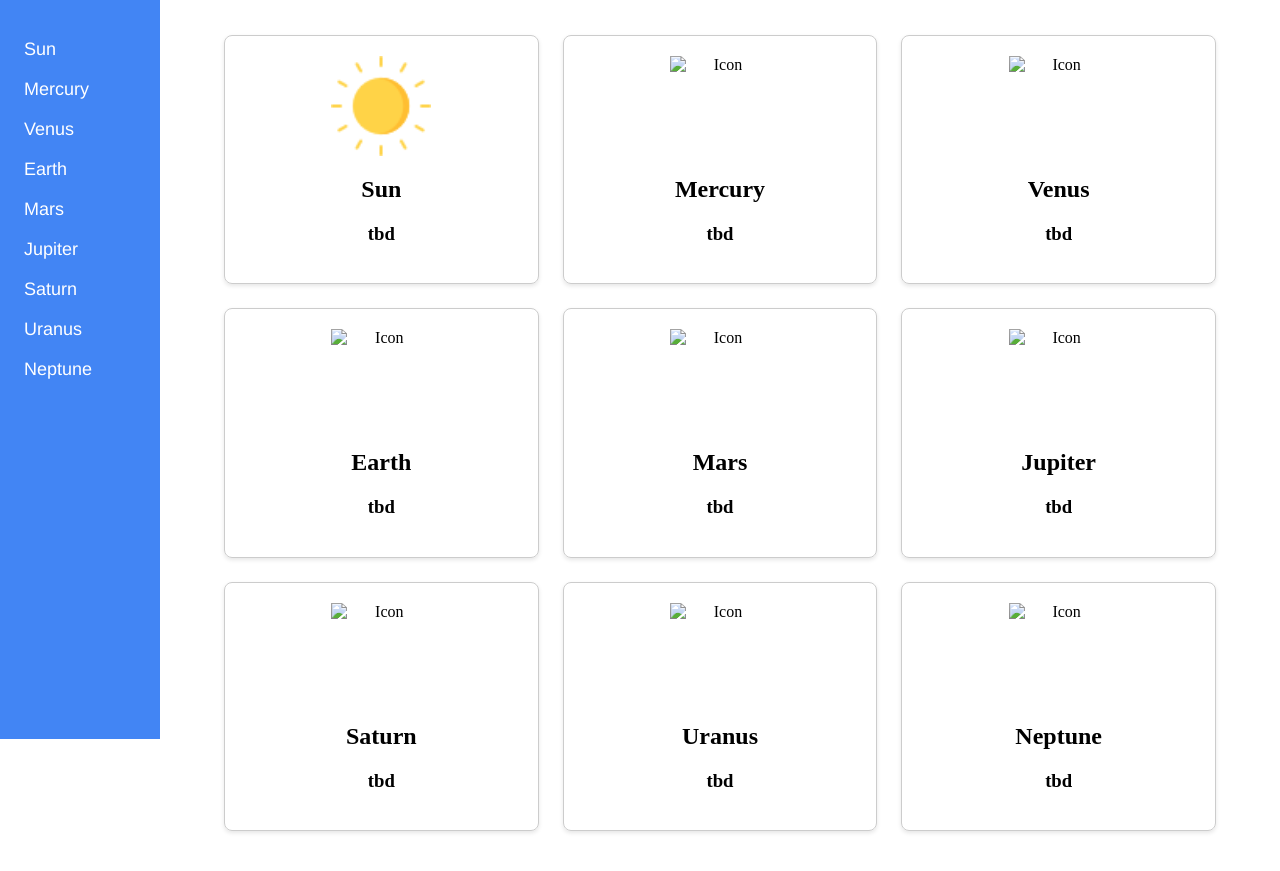
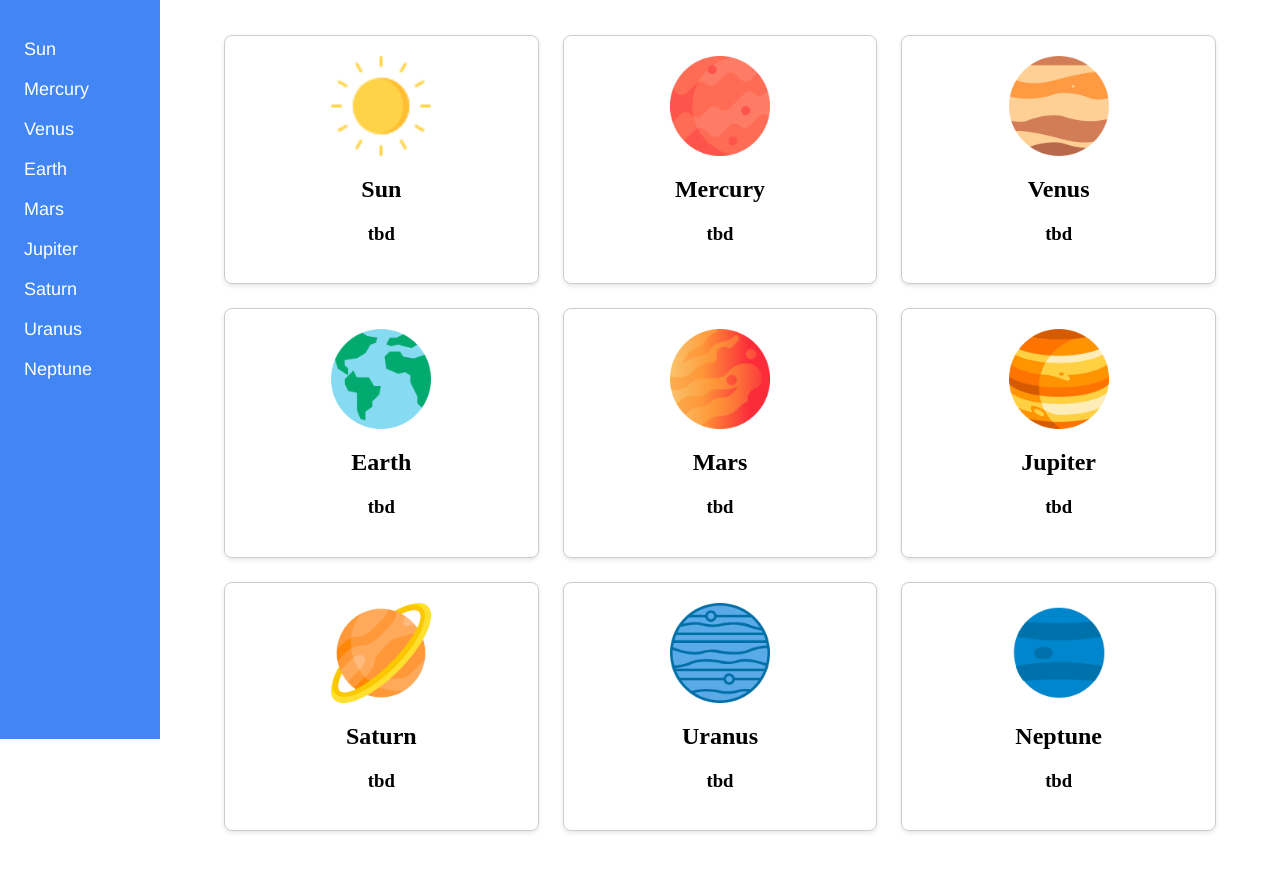
Before and after one commit to hickles/planetary-cards, a plain HTML site: page index.html in a window 1280 px wide. Shown: the part 61-932 px from the top of the page. Drawn offline with Linux system fonts and the light colour scheme.

Commit message:
Update index.html

```diff
--- a/index.html
+++ b/index.html
@@ -24,47 +24,47 @@
 <h1>Milky Way Planetary Cards</h1>
     <section class = "container">
       <div class="card">
-        <img src="Sun.png" alt="Icon">
+        <img src="Sun.png">
         <h2>Sun</h2>
         <h3>tbd</h3>
       </div>
        <div class="card">
-         <img src="icon.png" alt="Icon">
+         <img src="Mercury.png">
         <h2>Mercury</h2>
         <h3>tbd</h3>
       </div>
       <div class="card">
-        <img src="icon.png" alt="Icon">
+        <img src="Venus.png">
         <h2>Venus</h2>
         <h3>tbd</h3>
       </div>
       <div class="card">
-        <img src="icon.png" alt="Icon">
+        <img src="Earth.png">
         <h2>Earth</h2>
         <h3>tbd</h3>
       </div>
       <div class="card">
-        <img src="icon.png" alt="Icon">
+        <img src="Mars.png">
         <h2>Mars</h2>
         <h3>tbd</h3>
       </div>
       <div class="card">
-        <img src="icon.png" alt="Icon">
+        <img src="Jupiter.png">
         <h2>Jupiter</h2>
         <h3>tbd</h3>
       </div>
       <div class="card">
-        <img src="icon.png" alt="Icon">
+        <img src="Saturn.png">
         <h2>Saturn</h2>
         <h3>tbd</h3>
       </div>
       <div class="card">
-        <img src="icon.png" alt="Icon">
+        <img src="Uranus.png">
         <h2>Uranus</h2>
         <h3>tbd</h3>
       </div>
       <div class="card">
-        <img src="icon.png" alt="Icon">
+        <img src="Neptune.png">
         <h2>Neptune</h2>
         <h3>tbd</h3>
       </div>
```
